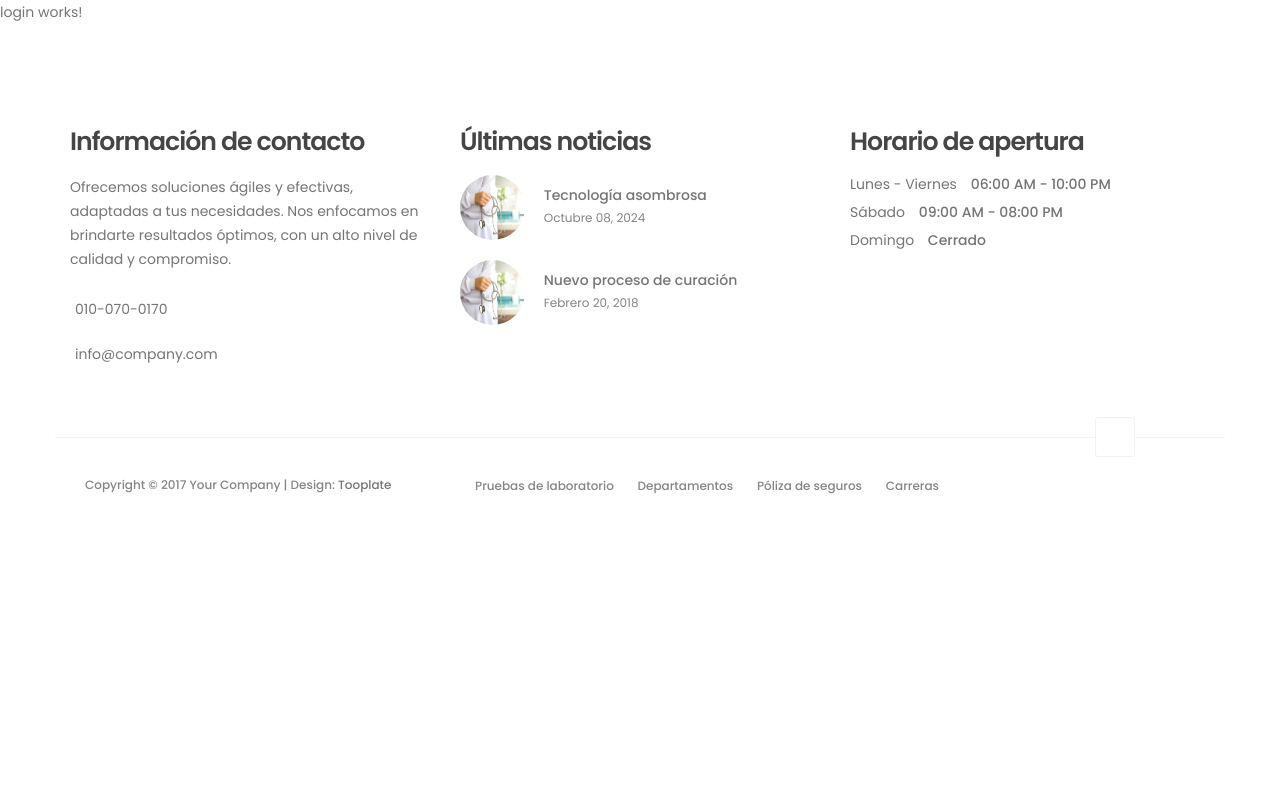
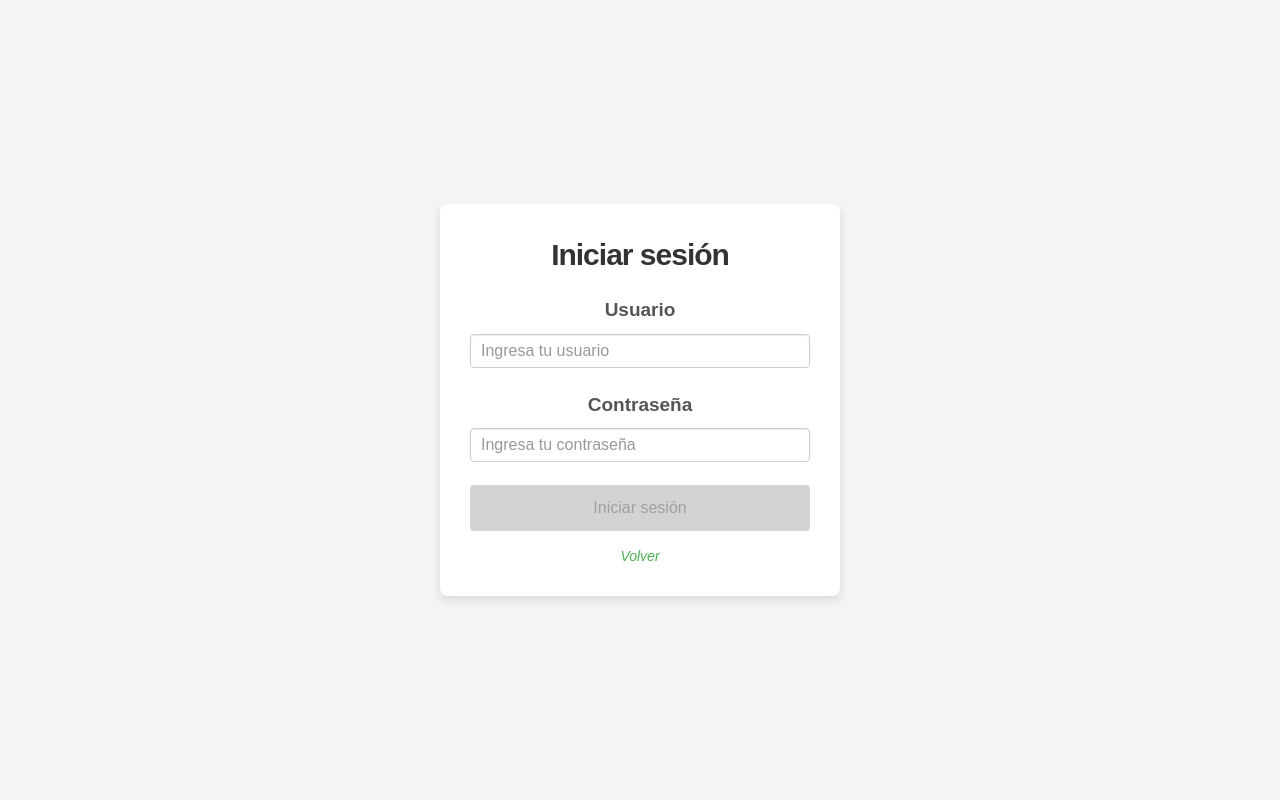
Before and after one commit to JulianN2707/BloodDonation_Version2, an Angular app in the folder BloodDonationUI/blood-donation/: page /login in a window 1280 px wide. Shown: the top 800 px of the page. Built offline with nearby package versions, Linux system fonts and the light colour scheme; some icons are missing.

Commit message:
Implementacion Login

```diff
--- a/BloodDonationUI/blood-donation/src/app/components/donations/donations.component.ts
+++ b/BloodDonationUI/blood-donation/src/app/components/donations/donations.component.ts
@@ -44,8 +44,6 @@ export class DonationsComponent implements OnInit {
 
   submitDonation(): void {
     if (this.formulario.valid) {
-      console.log("FORMULARIO: ", this.formulario);
-
       const donationData = this.formulario.value;
       this.addDonation(donationData);
     } else {
--- a/BloodDonationUI/blood-donation/src/app/components/login/login.component.css
+++ b/BloodDonationUI/blood-donation/src/app/components/login/login.component.css
@@ -0,0 +1,96 @@
+* {
+  margin: 0;
+  padding: 0;
+  box-sizing: border-box;
+}
+
+body {
+  font-family: Arial, sans-serif;
+  display: flex;
+  justify-content: center;
+  align-items: center;
+  height: 100vh;
+  background-color: #f4f4f4;
+}
+
+.login-container {
+  background-color: #fff;
+  padding: 30px;
+  border-radius: 8px;
+  box-shadow: 0 4px 8px rgba(0, 0, 0, 0.1);
+  width: 100%;
+  max-width: 400px;
+  text-align: center;
+}
+
+.login-form h2 {
+  margin-bottom: 20px;
+  font-size: 30px;
+  color: #333;
+}
+
+.input-group {
+  width: 100%;
+  margin-bottom: 23px;
+  text-align: center;
+}
+
+.input-group label {
+  font-size: 19px;
+  color: #555;
+  display: block;
+  margin-bottom: 5px;
+}
+
+.input-group input {
+  width: 100%;
+  padding: 12px 10px;
+  font-size: 16px;
+  border: 1px solid #ccc;
+  border-radius: 4px;
+  margin-top: 5px;
+}
+
+.login-btn {
+  background-color: #4CAF50;
+  color: #fff;
+  padding: 12px 20px;
+  border: none;
+  border-radius: 4px;
+  cursor: pointer;
+  font-size: 16px;
+  width: 100%;
+  transition: background-color 0.3s;
+}
+
+.login-btn:hover {
+  background-color: #45a049;
+}
+
+.back-link {
+  margin-top: 15px;
+}
+
+.back-link a {
+  color: #4CAF50;
+  font-size: 14px;
+  font-style: italic;
+  text-decoration: none;
+  cursor: pointer;
+}
+
+.back-link a:hover {
+  text-decoration: underline;
+}
+
+.error-message {
+  color: red;
+  font-size: 12px;
+  margin-top: 4px;
+}
+
+.login-btn:disabled {
+  background-color: #d3d3d3;
+  color: #a0a0a0;
+  cursor: not-allowed;
+}
--- a/BloodDonationUI/blood-donation/src/app/components/login/login.component.html
+++ b/BloodDonationUI/blood-donation/src/app/components/login/login.component.html
@@ -1 +1,25 @@
-<p>login works!</p>
+<body>
+  <div class="login-container">
+    <form [formGroup]="formulario" (ngSubmit)="submitDonation()" class="login-form">
+      <h2>Iniciar sesión</h2>
+      <div class="input-group">
+        <label for="usuario">Usuario</label>
+        <input type="text" class="form-control" id="usuario" name="usuario" formControlName="usuario" placeholder="Ingresa tu usuario" required>
+        <div *ngIf="formulario.get('usuario')?.invalid && formulario.get('usuario')?.touched" class="error-message">
+          El usuario es obligatorio.
+        </div>
+      </div>
+      <div class="input-group">
+        <label for="contrasena">Contraseña</label>
+        <input type="password" class="form-control" id="contrasena" name="contrasena" formControlName="contrasena" placeholder="Ingresa tu contraseña" required>
+        <div *ngIf="formulario.get('contrasena')?.invalid && formulario.get('contrasena')?.touched" class="error-message">
+          La contraseña es obligatoria.
+        </div>
+      </div>
+      <button type="submit" class="login-btn" [disabled]="formulario.invalid">Iniciar sesión</button>
+      <div class="back-link">
+        <a href="#" (click)="volver()">Volver</a>
+      </div>
+    </form>
+  </div>
+</body>
--- a/BloodDonationUI/blood-donation/src/app/components/login/login.component.ts
+++ b/BloodDonationUI/blood-donation/src/app/components/login/login.component.ts
@@ -1,12 +1,59 @@
-import { Component } from '@angular/core';
-
+import { Component, inject, OnInit } from '@angular/core';
+import { FormGroup, FormBuilder, Validators, ReactiveFormsModule } from '@angular/forms';
+import { CommonModule } from '@angular/common';
+import { BloodDonationService } from '../../services/blood-donation.service';
+import { Router, RouterModule } from '@angular/router';
 @Component({
   selector: 'app-login',
   standalone: true,
-  imports: [],
+  imports: [CommonModule, ReactiveFormsModule,RouterModule],
   templateUrl: './login.component.html',
   styleUrl: './login.component.css'
 })
-export class LoginComponent {
+export class LoginComponent implements OnInit{
+
+
+  private readonly fb = inject(FormBuilder);
+  private readonly router = inject(Router);
+  formulario!: any;
+
+  constructor(private bloodDonationService: BloodDonationService) {}
+
+  ngOnInit(): void {
+    const today = new Date();
+    this.formulario = this.inicializarFormulario();
+  }
+
+  inicializarFormulario(): FormGroup {
+    return this.fb.group({
+      usuario: ['', [Validators.required, Validators.minLength(3)]],
+      contrasena: ['', [Validators.required, Validators.minLength(3)]],
+    });
+  }
+
+  submitDonation(): void {
+    if (this.formulario.valid) {
+      const credenciales = this.formulario.value;
+      this.iniciarSesion(credenciales);
+    } else {
+      console.error("Formulario inválido");
+    }
+  }
+
+  iniciarSesion(credenciales: any): void {
+    console.log("CREDENCIALES: ", credenciales);
+    if(credenciales.usuario == "enfermeranikita@gmail.com" && credenciales.contrasena == "Colombia2024."){
+      console.log("Inicio enfermero");
+      this.router.navigate(['/create-usuario']);
+    }
+    else if(credenciales.usuario == "solicitante@gmail.com" && credenciales.contrasena == "Colombia2024."){
+      console.log("Inicio solicitante");
+      this.router.navigate(['/create-usuario']);
+    }
+  }
+
+  volver(): void {
+    window.location.href = '/';
+  }
 
 }
```
